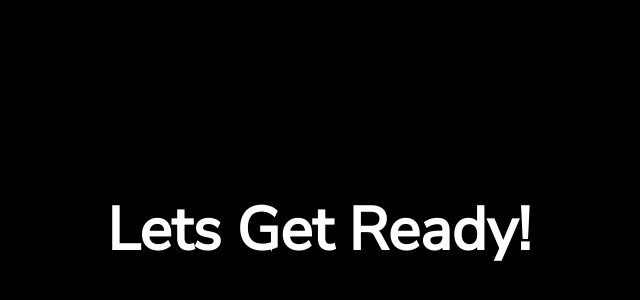
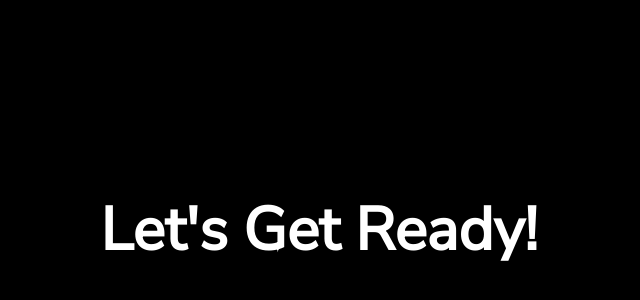
Before and after one commit to Mirroraculous/Mirroraculous, an Angular app: page /home in a window 1280 px wide. Shown: the part 248-548 px from the top of the page, without its empty margins (321-961 px from the left). Built offline with nearby package versions, Linux system fonts and the light colour scheme; a web font is replaced by a local one.

Commit message:
smollest change in the history of changes

```diff
--- a/src/app/components/overlay/overlay.component.html
+++ b/src/app/components/overlay/overlay.component.html
@@ -2,5 +2,5 @@
 <div *ngIf = '!remove' [@showGreeting]= 'showGreeting? true: false'
  class = "overlay"(@showGreeting.done)="onAnimationEvent($event)">
     <h1 [@showGreeting2] = 'showGreeting2? true: false'>Hello User</h1>
-    <h2 [@showGreeting3] = 'showGreeting3? true: false'>Lets Get Ready!</h2>
+    <h2 [@showGreeting3] = 'showGreeting3? true: false'>Let's Get Ready!</h2>
 </div>
```
